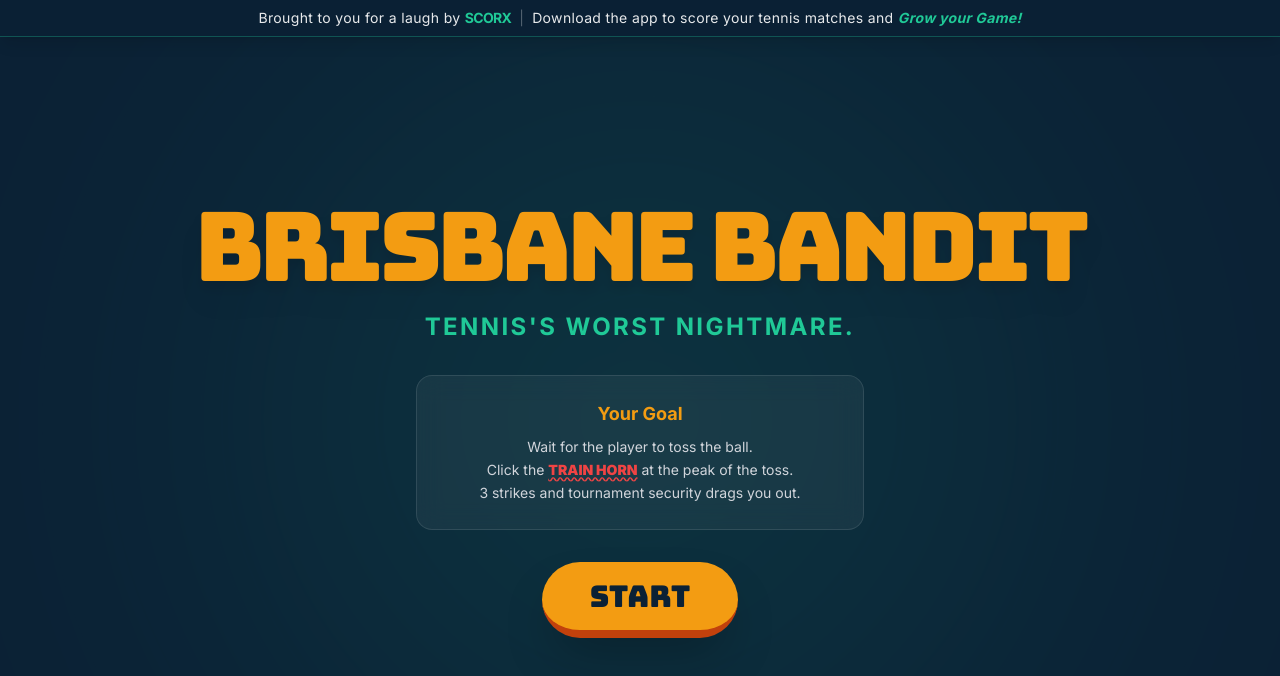
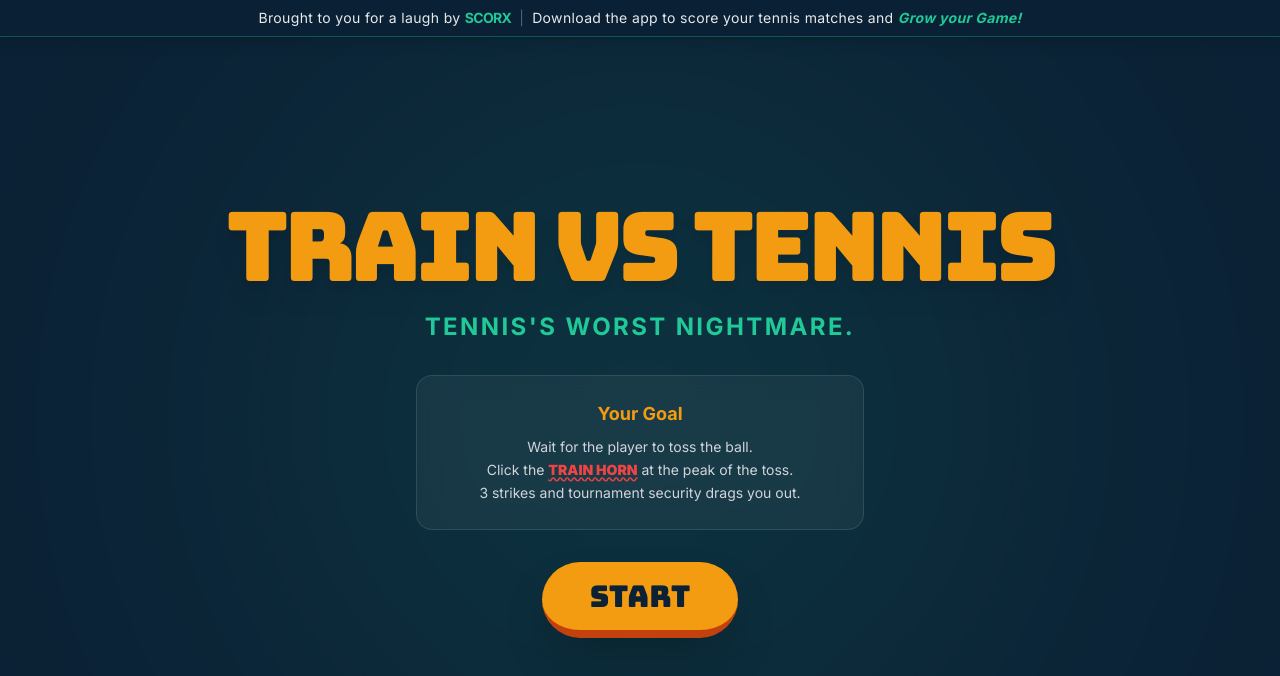
Before and after one commit to twineappdev-scorx/Horn-hero, a React (Vite) app: page / in a window 1280 px wide. Shown: the top 676 px of the page. Built offline with nearby package versions, Linux system fonts and the light colour scheme.

Commit message:
Update App.tsx

```diff
--- a/App.tsx
+++ b/App.tsx
@@ -62,7 +62,7 @@ const App: React.FC = () => {
       <div className="flex-1 flex flex-col items-center justify-center relative overflow-hidden">
         {gameState === GameState.START && (
           <div className="z-20 text-center animate-in fade-in zoom-in duration-500 px-4">
-            <h1 className="text-5xl md:text-8xl font-bungee mb-4 text-[#f39c12] drop-shadow-xl tracking-tighter leading-none">BRISBANE BANDIT</h1>
+            <h1 className="text-5xl md:text-8xl font-bungee mb-4 text-[#f39c12] drop-shadow-xl tracking-tighter leading-none">TRAIN VS TENNIS</h1>
             <p className="text-lg md:text-2xl mb-8 font-bold text-[#20c997] uppercase tracking-widest">Tennis's Worst Nightmare.</p>
             <div className="bg-white/5 p-6 rounded-2xl backdrop-blur-md border border-white/10 mb-8 max-w-md mx-auto">
               <h2 className="text-lg font-bold mb-2 text-[#f39c12]">Your Goal</h2>
```
